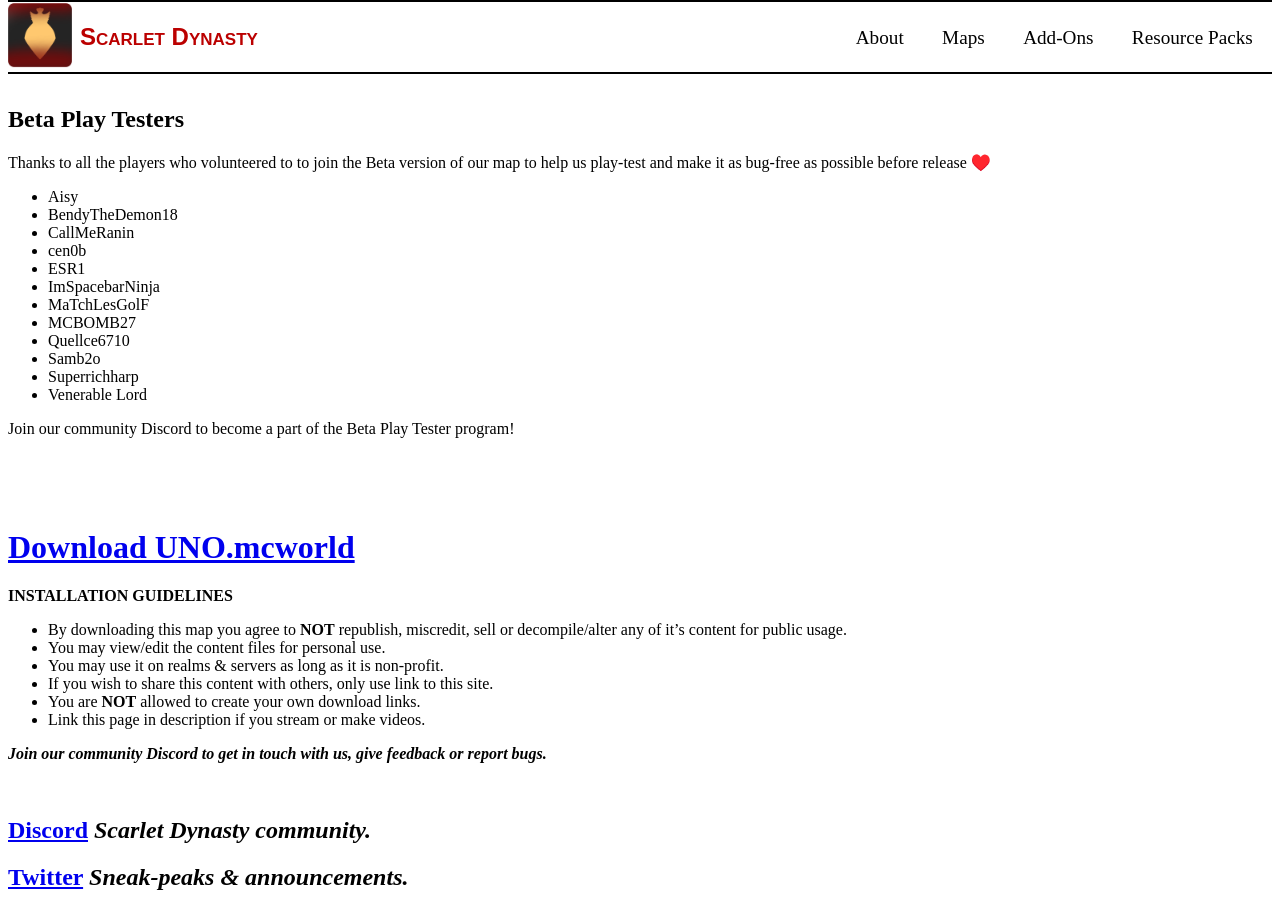
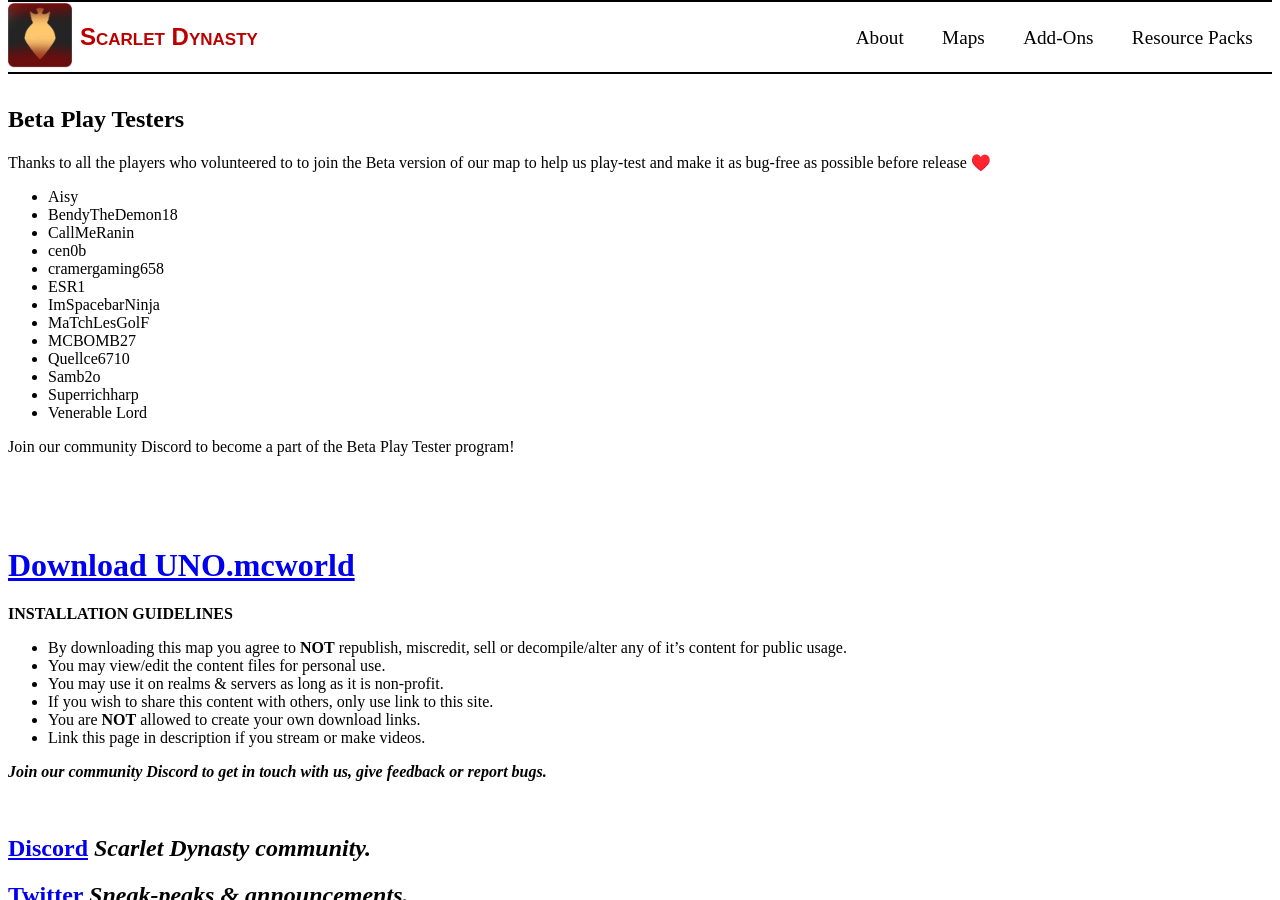
Before and after one commit to Scarlet-Dynasty/scarlet-dynasty.github.io, a Jekyll site: the page built from maps/uno.md, in a window 1280 px wide and 900 px high, scrolled down 6530 px. Built offline with Jekyll 4.4.1, drawn with Linux system fonts in a browser that asks for light colours.

Commit message:
Update uno.md

```diff
--- a/maps/uno.md
+++ b/maps/uno.md
@@ -181,6 +181,7 @@ Thanks to all the players who volunteered to to join the Beta version of our map
 - BendyTheDemon18
 - CallMeRanin
 - cen0b
+- cramergaming658
 - ESR1
 - ImSpacebarNinja
 - MaTchLesGolF
```
